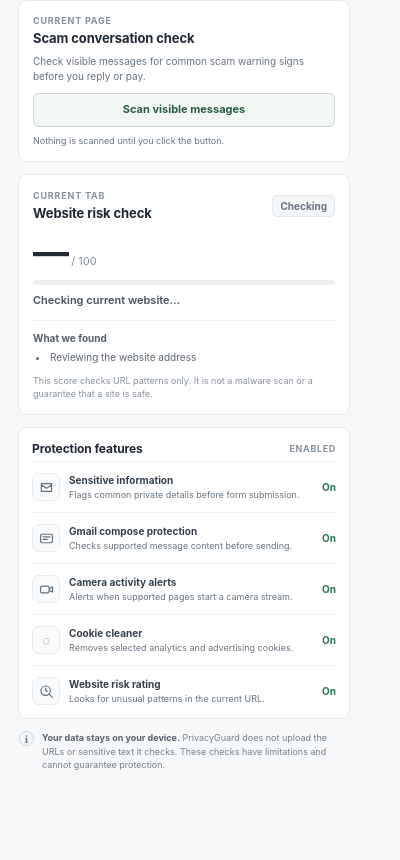
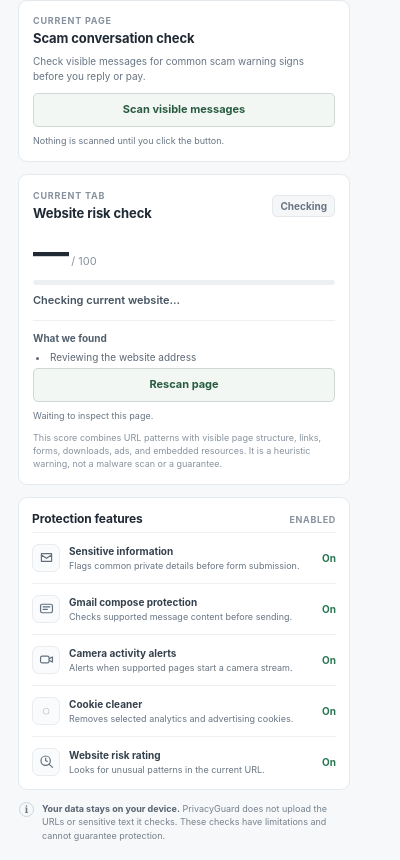
Before and after one commit to nmcode3-dot/PrivacyGuard, a browser extension: page popup.html in a window 400 px wide. Shown: the part 570-1430 px from the top of the page. Before the commit the page ends 1360 px from the top, so only its background shows below. Drawn offline with Linux system fonts and the light colour scheme.

Commit message:
Show page inspection status and controls

```diff
--- a/popup.html
+++ b/popup.html
@@ -112,7 +112,7 @@
         <span id="risk-label" class="risk-label na">Checking</span>
       </div>
 
-      <!-- Numeric URL risk score and its maximum possible value. -->
+      <!-- Combined URL and page-content risk score out of 100. -->
       <div class="score-line">
         <strong id="risk-score" class="score">—</strong>
         <span class="score-total">/ 100</span>
@@ -124,7 +124,7 @@
       <!-- The current website's hostname is inserted here. -->
       <p id="site-name" class="site-name">Checking current website…</p>
 
-      <!-- The list below is populated with the URL warning signs found by popup.js. -->
+      <!-- The list below shows URL and page-content warning signs found by PrivacyGuard. -->
       <div class="findings">
         <p class="findings-title">What we found</p>
         <ul id="risk-reasons" class="risk-reasons">
@@ -132,8 +132,13 @@
         </ul>
       </div>
 
-      <!-- Explain the limits of the URL-based score. -->
-      <p id="risk-disclaimer" class="risk-disclaimer">This score checks URL patterns only. It is not a malware scan or a guarantee that a site is safe.</p>
+      <div class="page-scan-controls">
+        <button id="page-scan-button" class="cookie-button" type="button">Rescan page</button>
+        <p id="page-scan-status" class="cookie-status" role="status">Waiting to inspect this page.</p>
+      </div>
+
+      <!-- Explain the limits of the combined URL and page-content checks. -->
+      <p id="risk-disclaimer" class="risk-disclaimer">This score combines URL patterns with visible page structure, links, forms, downloads, ads, and embedded resources. It is a heuristic warning, not a malware scan or a guarantee.</p>
     </section>
 
     <!-- Static list of the protection features included in the extension. -->
```
